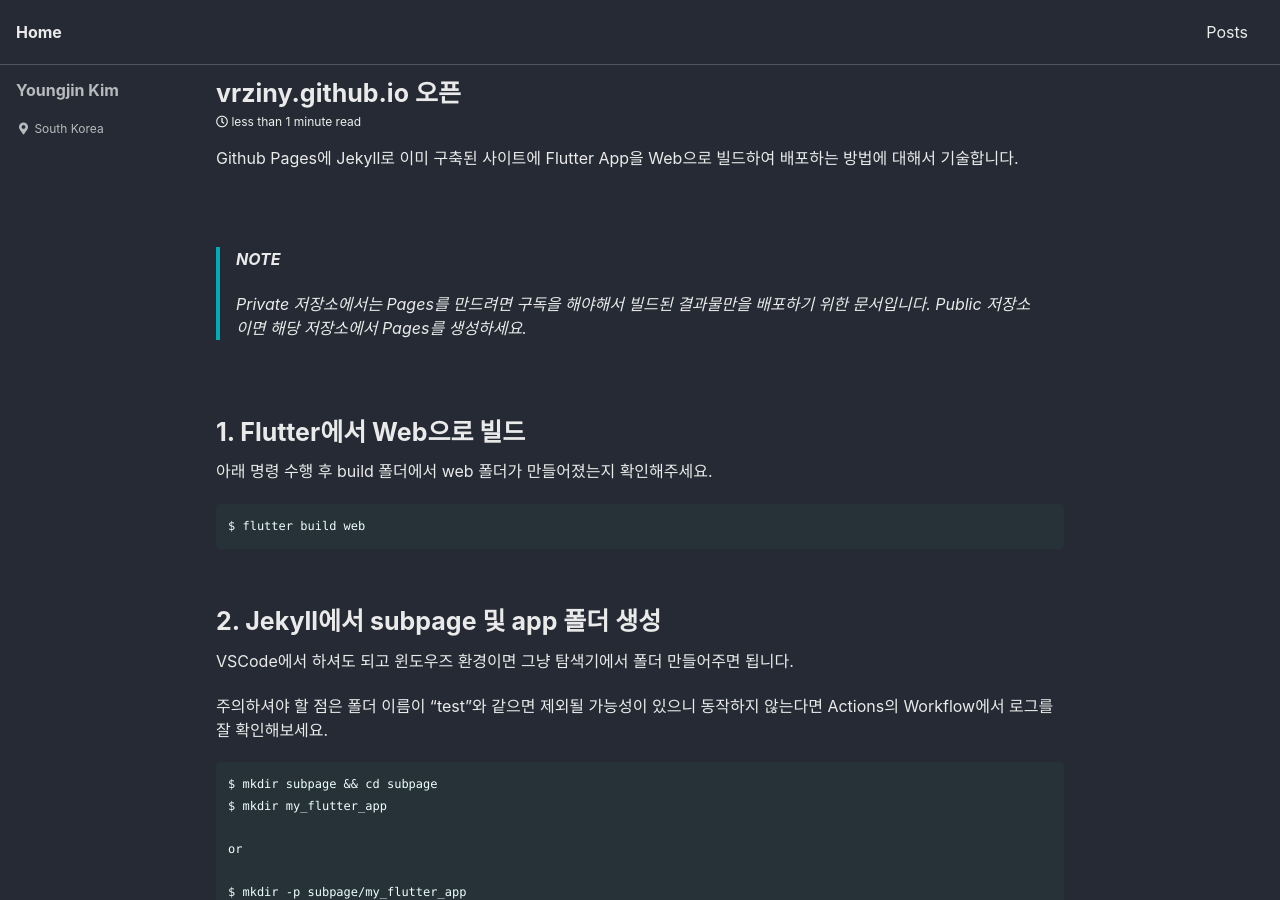
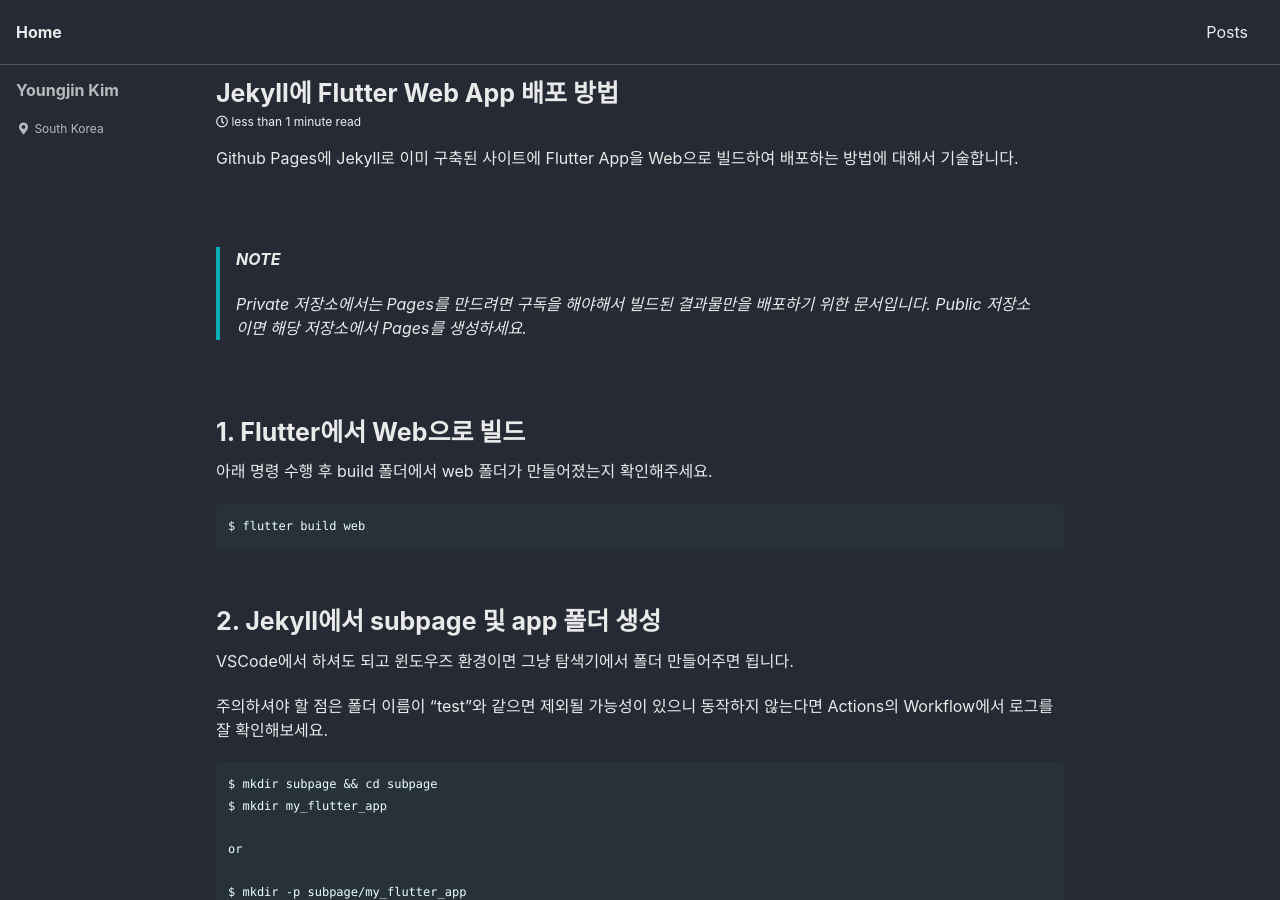
Before and after one commit to vrziny/vrziny.github.io, a Jekyll site: the page built from _posts/2023-02-04-add-flutter-web-into-jekyll.md, in a window 1280 px wide and 900 px high. Built offline with Jekyll 4.4.1, drawn with Linux system fonts in a browser that asks for light colours; cached includes are drawn as plain includes.

Commit message:
Update 2023-02-04-add-flutter-web-into-jekyll.md

```diff
--- a/_posts/2023-02-04-add-flutter-web-into-jekyll.md
+++ b/_posts/2023-02-04-add-flutter-web-into-jekyll.md
@@ -1,6 +1,6 @@
 ---
 layout: single
-title: vrziny.github.io 오픈
+title: Jekyll에 Flutter Web App 배포 방법
 date: 2023-02-04 11:11 +0900
 category: Flutter
 ---
```
